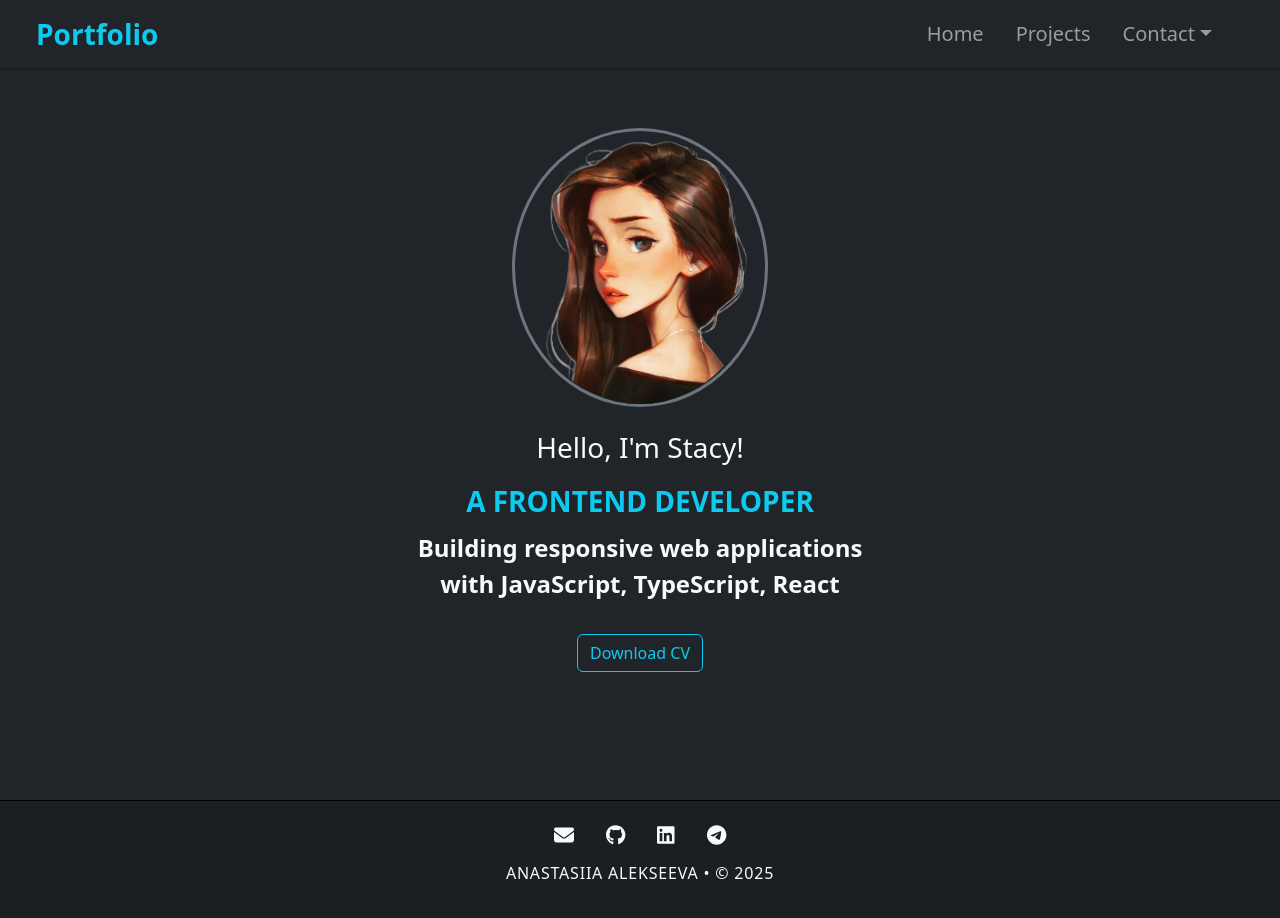
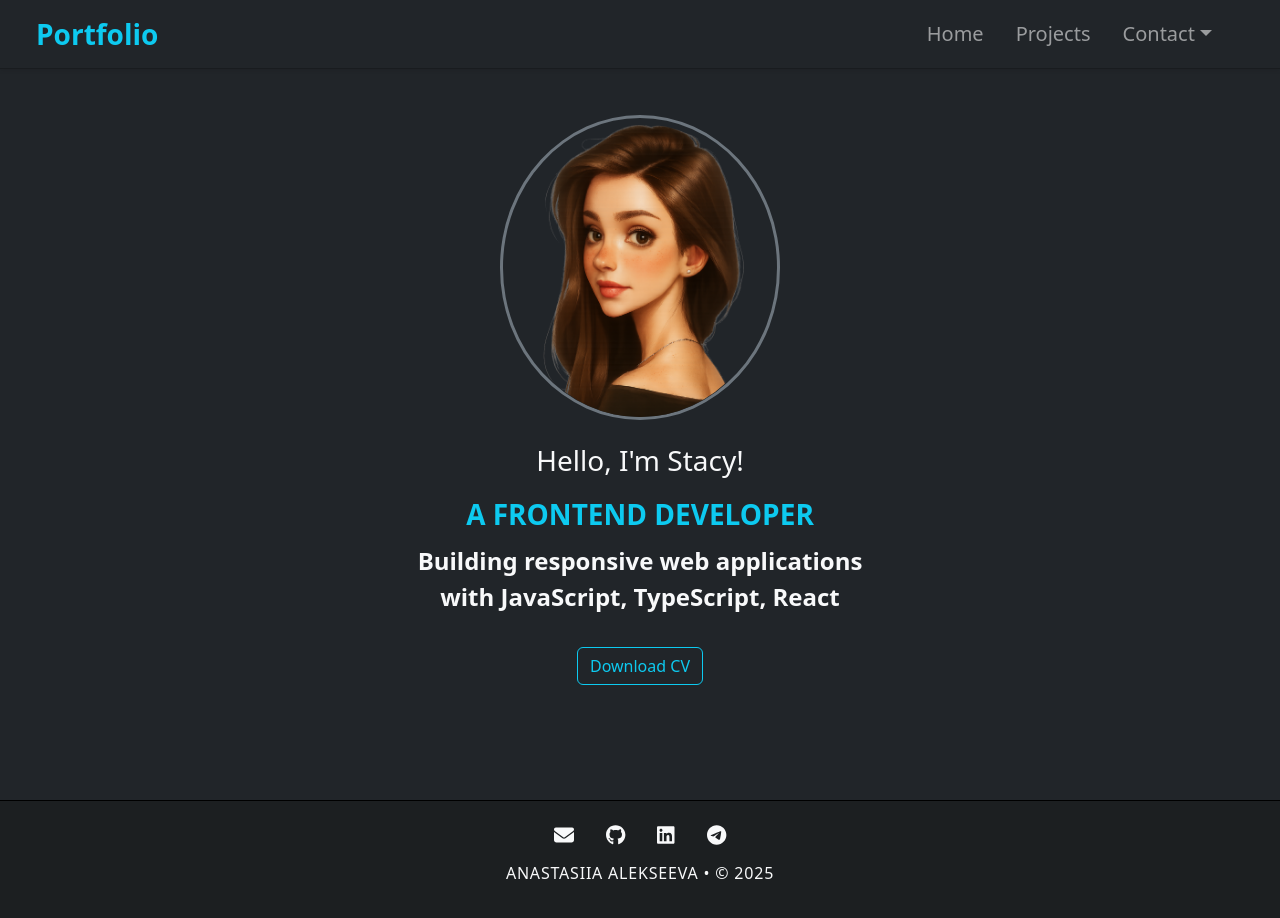
Before and after one commit to Anastasi11a/my-portfolio, a React (Create React App) app: page /portfolio in a window 1280 px wide. Shown: the top 918 px of the page. Built offline with nearby package versions, Linux system fonts and the light colour scheme.

Commit message:
Updated avatar

```diff
--- a/src/App.css
+++ b/src/App.css
@@ -85,7 +85,7 @@
 
 .avatar-img {
     border: 3px solid var(--img-border);
-    padding: 6px 4px 0;
+    padding: 6px 2px 0;
     transition: transform 0.3s ease;
 }
 .avatar-img:hover {
--- a/src/pages/Home.js
+++ b/src/pages/Home.js
@@ -1,6 +1,6 @@
 import { Button, Container, Col, Row, Image } from "react-bootstrap";
 
-import avatar from '../assets/logo-transporent.png';
+import avatar from '../assets/avatar.png';
 import cv from '../data/Alekseeva_Anastasiia.pdf';
 import { content } from '../constants/homeContent';
 
```
Also changed, not shown: src/assets/avatar.png (added), src/assets/logo-transporent.png (deleted).
